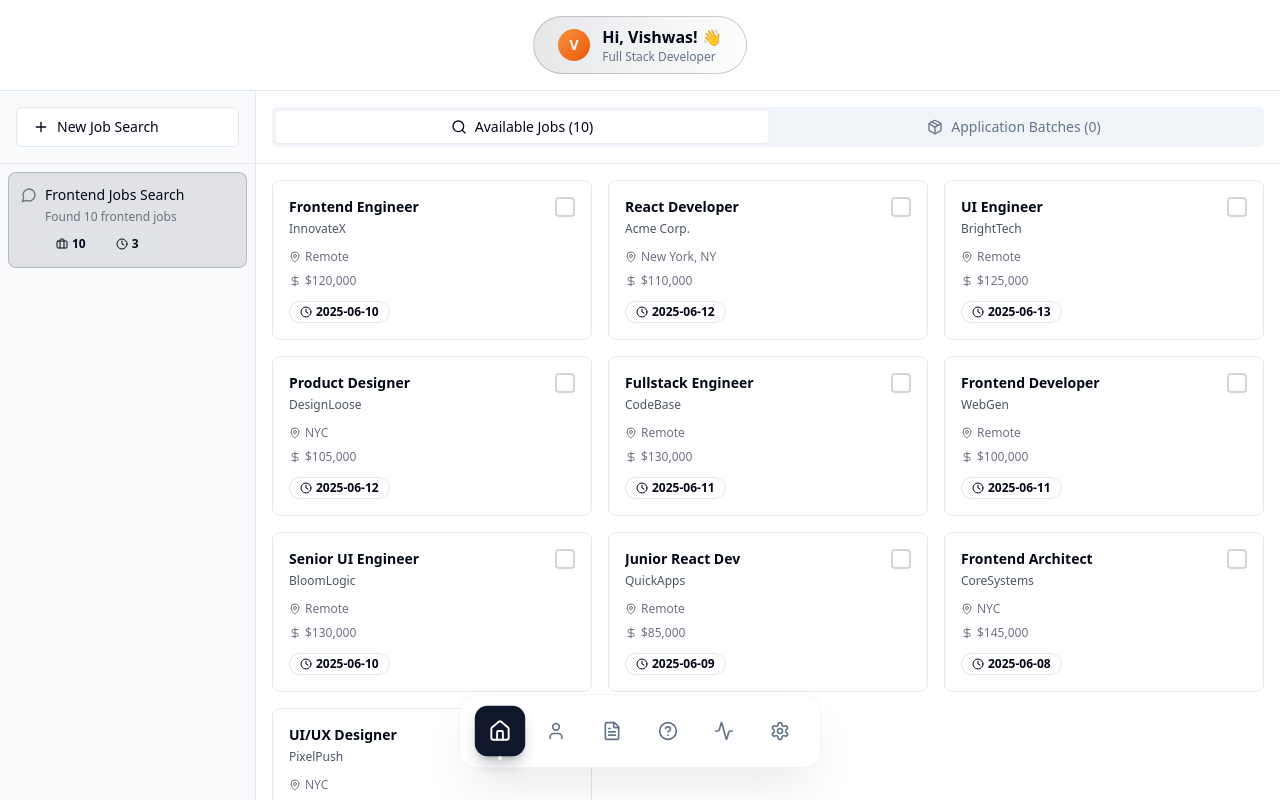
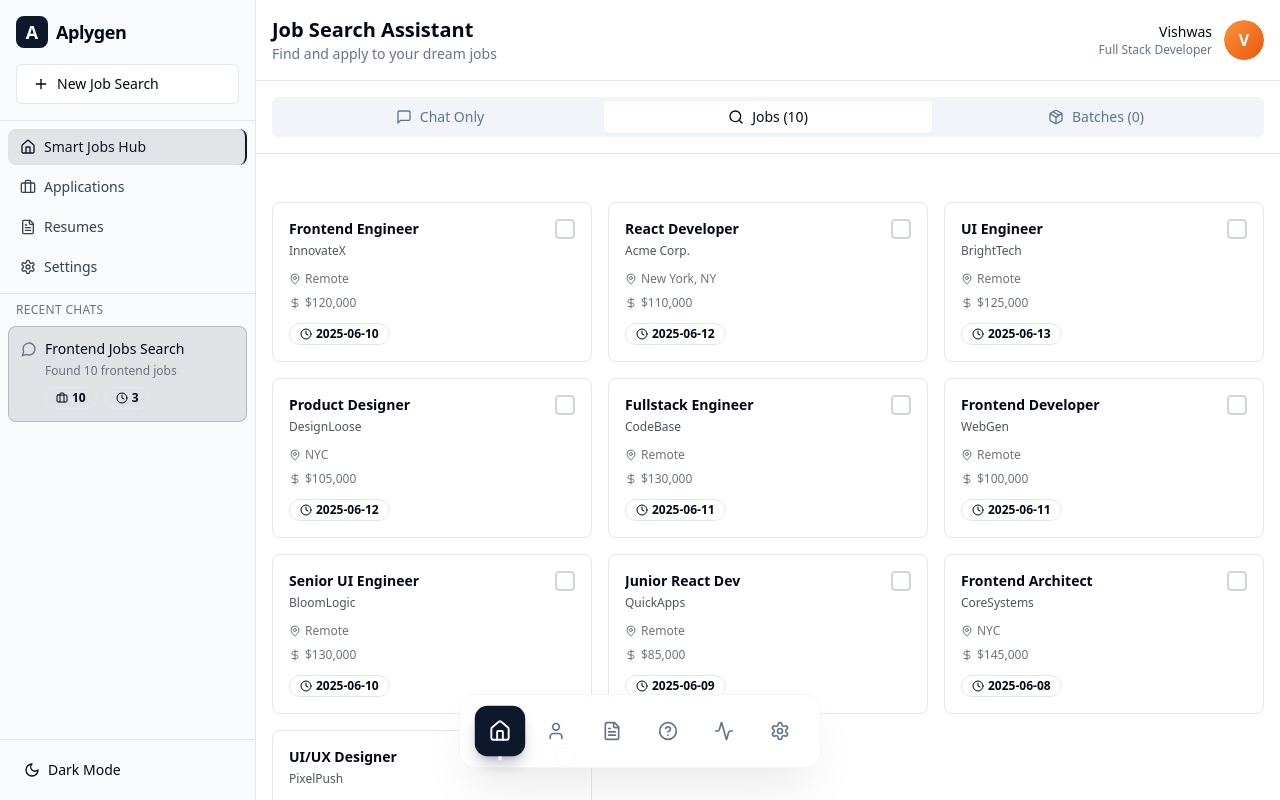
Before and after one commit to aplygen/aplygen-ui, a React (Vite) app: page / in a window 1280 px wide. Shown: the top 800 px of the page. Built offline with nearby package versions, Linux system fonts and the light colour scheme.

Commit message:
Refactor: Move navbar items to sidebar
Move navbar items to the sidebar, add a "New Job Chat" button, and place the user avatar in the top right. Add an option to view only chats in the chat section.

```diff
--- a/src/components/ChatSidebar.tsx
+++ b/src/components/ChatSidebar.tsx
@@ -2,7 +2,11 @@
 import * as React from "react";
 import { Button } from "@/components/ui/button";
 import { Badge } from "@/components/ui/badge";
-import { Plus, MessageCircle, Briefcase, Clock } from "lucide-react";
+import { Separator } from "@/components/ui/separator";
+import { Avatar, AvatarImage, AvatarFallback } from "@/components/ui/avatar";
+import { Plus, MessageCircle, Briefcase, Clock, Home, FileText, Settings, User, Moon, Sun } from "lucide-react";
+import { NavLink } from "react-router-dom";
+import { useTheme } from "next-themes";
 import { cn } from "@/lib/utils";
 
 interface ChatSession {
@@ -21,16 +25,37 @@ interface ChatSidebarProps {
   onNewSession: () => void;
 }
 
+const navItems = [
+  { title: "Smart Jobs Hub", url: "/", icon: Home },
+  { title: "Applications", url: "/applications", icon: Briefcase },
+  { title: "Resumes", url: "/resumes", icon: FileText },
+  { title: "Settings", url: "/settings", icon: Settings },
+];
+
 export const ChatSidebar: React.FC<ChatSidebarProps> = ({
   sessions,
   activeSessionId,
   onSessionSelect,
   onNewSession
 }) => {
+  const { theme, setTheme } = useTheme();
+
+  const getNavCls = ({ isActive }: { isActive: boolean }) =>
+    isActive
+      ? "bg-primary/10 text-primary font-medium border-r-2 border-primary"
+      : "hover:bg-gray-100 text-gray-700 transition-colors";
+
   return (
     <div className="w-64 bg-gray-50 border-r border-gray-200 flex flex-col h-full">
-      {/* Header */}
+      {/* Header with Logo */}
       <div className="p-4 border-b border-gray-200">
+        <div className="flex items-center gap-2 mb-4">
+          <span className="bg-primary rounded-lg w-8 h-8 flex items-center justify-center text-primary-foreground font-bold text-lg">
+            A
+          </span>
+          <span className="font-semibold text-lg tracking-tight">Aplygen</span>
+        </div>
+
         <Button
           onClick={onNewSession}
           className="w-full justify-start gap-2"
@@ -41,8 +66,31 @@ export const ChatSidebar: React.FC<ChatSidebarProps> = ({
         </Button>
       </div>
 
+      {/* Navigation Items */}
+      <div className="p-2 border-b border-gray-200">
+        <div className="space-y-1">
+          {navItems.map((item) => (
+            <NavLink
+              key={item.url}
+              to={item.url}
+              end
+              className={({ isActive }) =>
+                `flex items-center gap-2 px-3 py-2 rounded-lg text-sm transition-colors ${getNavCls({ isActive })}`
+              }
+            >
+              <item.icon className="h-4 w-4" />
+              <span>{item.title}</span>
+            </NavLink>
+          ))}
+        </div>
+      </div>
+
       {/* Chat Sessions */}
-      <div className="flex-1 overflow-y-auto p-2 space-y-1">
+      <div className="flex-1 overflow-y-auto p-2">
+        <h3 className="text-xs font-medium text-gray-500 uppercase tracking-wide mb-2 px-2">
+          Recent Chats
+        </h3>
+        <div className="space-y-1">
           {sessions.map((session) => (
             <div
               key={session.id}
@@ -53,7 +101,7 @@ export const ChatSidebar: React.FC<ChatSidebarProps> = ({
               )}
             >
               <div className="flex items-start gap-2">
-              <MessageCircle className="h-4 w-4 mt-0.5 text-gray-500" />
+                <MessageCircle className="h-4 w-4 mt-0.5 text-gray-500 flex-shrink-0" />
                 <div className="flex-1 min-w-0">
                   <h4 className="text-sm font-medium truncate">{session.name}</h4>
                   <p className="text-xs text-gray-500 truncate mt-1">{session.lastMessage}</p>
@@ -73,5 +121,19 @@ export const ChatSidebar: React.FC<ChatSidebarProps> = ({
           ))}
         </div>
       </div>
+
+      {/* Footer with Theme Toggle */}
+      <div className="p-3 border-t border-gray-200">
+        <Button
+          variant="ghost"
+          size="sm"
+          onClick={() => setTheme(theme === "dark" ? "light" : "dark")}
+          className="w-full justify-start gap-2"
+        >
+          {theme === "dark" ? <Sun className="h-4 w-4" /> : <Moon className="h-4 w-4" />}
+          {theme === "dark" ? "Light Mode" : "Dark Mode"}
+        </Button>
+      </div>
+    </div>
   );
 };
--- a/src/components/JobChatInterface.tsx
+++ b/src/components/JobChatInterface.tsx
@@ -1,10 +1,10 @@
-
 import * as React from "react";
 import { Button } from "@/components/ui/button";
 import { Input } from "@/components/ui/input";
 import { Badge } from "@/components/ui/badge";
 import { Tabs, TabsContent, TabsList, TabsTrigger } from "@/components/ui/tabs";
-import { Send, Bot, User, Search, Package } from "lucide-react";
+import { Avatar, AvatarImage, AvatarFallback } from "@/components/ui/avatar";
+import { Send, Bot, User, Search, Package, MessageSquare } from "lucide-react";
 import { cn } from "@/lib/utils";
 import { Job, JobBatch } from "@/types/batch";
 import { BatchManager } from "@/components/BatchManager";
@@ -44,6 +44,12 @@ const SAVED_FILTERS = [
   { id: 3, name: "Senior Backend", criteria: "Backend, Node.js, $120k+" },
   { id: 4, name: "UI/UX Design", criteria: "Design, Remote, $80k+" },
 ];
+
+const USER_DATA = {
+  name: "Vishwas",
+  tagline: "Full Stack Developer",
+  jobTitle: "Software Engineer"
+};
 
 export const JobChatInterface: React.FC<JobChatInterfaceProps> = ({
   jobs,
@@ -190,23 +196,86 @@ export const JobChatInterface: React.FC<JobChatInterfaceProps> = ({
 
       {/* Main Chat Area */}
       <div className="flex-1 flex flex-col">
-        {/* Tabs Component - Properly wrapping TabsContent */}
+        {/* Header with User Profile */}
+        <div className="p-4 border-b bg-white flex items-center justify-between">
+          <div className="flex-1">
+            <h1 className="text-xl font-semibold">Job Search Assistant</h1>
+            <p className="text-sm text-muted-foreground">Find and apply to your dream jobs</p>
+          </div>
+
+          {/* User Profile */}
+          <div className="flex items-center gap-3">
+            <div className="text-right hidden sm:block">
+              <p className="font-medium text-sm">{USER_DATA.name}</p>
+              <p className="text-xs text-muted-foreground">{USER_DATA.tagline}</p>
+            </div>
+            <Avatar className="h-10 w-10">
+              <AvatarImage src="" alt="Profile" />
+              <AvatarFallback className="bg-gradient-to-br from-orange-400 to-orange-600 text-white font-bold">
+                {USER_DATA.name.charAt(0)}
+              </AvatarFallback>
+            </Avatar>
+          </div>
+        </div>
+
+        {/* Tabs Component */}
         <Tabs value={activeTab} onValueChange={setActiveTab} className="flex-1 flex flex-col">
-          {/* Header with Tabs */}
+          {/* Tabs Header */}
           <div className="p-4 border-b bg-white">
-            <TabsList className="grid w-full grid-cols-2">
+            <TabsList className="grid w-full grid-cols-3">
+              <TabsTrigger value="chat" className="flex items-center gap-2">
+                <MessageSquare className="h-4 w-4" />
+                Chat Only
+              </TabsTrigger>
               <TabsTrigger value="jobs" className="flex items-center gap-2">
                 <Search className="h-4 w-4" />
-                Available Jobs ({jobs.length})
+                Jobs ({jobs.length})
               </TabsTrigger>
               <TabsTrigger value="batches" className="flex items-center gap-2">
                 <Package className="h-4 w-4" />
-                Application Batches ({batches.length})
+                Batches ({batches.length})
               </TabsTrigger>
             </TabsList>
           </div>
 
-          {/* Content Area */}
+          {/* Chat Only View */}
+          <TabsContent value="chat" className="flex-1 flex flex-col m-0 p-4">
+            <div className="flex-1 overflow-y-auto border rounded-lg p-4 bg-gray-50">
+              <div className="space-y-4">
+                {messages.map((message) => (
+                  <div key={message.id} className={cn(
+                    "flex gap-3",
+                    message.type === 'user' ? 'justify-end' : 'justify-start'
+                  )}>
+                    <div className={cn(
+                      "flex gap-3 max-w-[80%]",
+                      message.type === 'user' ? 'flex-row-reverse' : 'flex-row'
+                    )}>
+                      <div className={cn(
+                        "w-8 h-8 rounded-full flex items-center justify-center flex-shrink-0",
+                        message.type === 'user'
+                          ? 'bg-primary text-primary-foreground'
+                          : 'bg-secondary text-secondary-foreground'
+                      )}>
+                        {message.type === 'user' ? <User className="h-4 w-4" /> : <Bot className="h-4 w-4" />}
+                      </div>
+                      <div className={cn(
+                        "px-4 py-3 rounded-lg",
+                        message.type === 'user'
+                          ? 'bg-primary text-primary-foreground'
+                          : 'bg-white border shadow-sm'
+                      )}>
+                        {message.content}
+                      </div>
+                    </div>
+                  </div>
+                ))}
+                <div ref={messagesEndRef} />
+              </div>
+            </div>
+          </TabsContent>
+
+          {/* Jobs View */}
           <TabsContent value="jobs" className="flex-1 flex flex-col m-0 p-4 space-y-4">
             {/* Jobs Grid */}
             <div className="flex-1 overflow-y-auto">
@@ -223,34 +292,21 @@ export const JobChatInterface: React.FC<JobChatInterfaceProps> = ({
               </div>
             </div>
 
-            {/* Chat Messages */}
-            <div className="max-h-48 overflow-y-auto border rounded-lg p-3 bg-gray-50">
+            {/* Mini Chat Messages */}
+            <div className="max-h-32 overflow-y-auto border rounded-lg p-3 bg-gray-50">
               <div className="space-y-2">
-                {messages.map((message) => (
+                {messages.slice(-3).map((message) => (
                   <div key={message.id} className={cn(
-                    "flex gap-2",
+                    "flex gap-2 text-sm",
                     message.type === 'user' ? 'justify-end' : 'justify-start'
                   )}>
                     <div className={cn(
-                      "flex gap-2 max-w-[80%]",
-                      message.type === 'user' ? 'flex-row-reverse' : 'flex-row'
+                      "px-3 py-1 rounded-lg max-w-[70%]",
+                      message.type === 'user'
+                        ? 'bg-primary text-primary-foreground'
+                        : 'bg-white border'
                     )}>
-                      <div className={cn(
-                        "w-6 h-6 rounded-full flex items-center justify-center text-xs flex-shrink-0",
-                        message.type === 'user'
-                          ? 'bg-primary text-primary-foreground'
-                          : 'bg-secondary text-secondary-foreground'
-                      )}>
-                        {message.type === 'user' ? <User className="h-3 w-3" /> : <Bot className="h-3 w-3" />}
-                      </div>
-                      <div className={cn(
-                        "px-3 py-2 rounded-lg text-sm",
-                        message.type === 'user'
-                          ? 'bg-primary text-primary-foreground'
-                          : 'bg-white border'
-                      )}>
-                        {message.content}
-                      </div>
+                      {message.content}
                     </div>
                   </div>
                 ))}
@@ -259,6 +315,7 @@ export const JobChatInterface: React.FC<JobChatInterfaceProps> = ({
             </div>
           </TabsContent>
 
+          {/* Batches View */}
           <TabsContent value="batches" className="flex-1 m-0 p-4">
             <BatchManager
               batches={batches}
@@ -269,7 +326,7 @@ export const JobChatInterface: React.FC<JobChatInterfaceProps> = ({
           </TabsContent>
         </Tabs>
 
-        {/* Bottom Section */}
+        {/* Bottom Section - Chat Input */}
         <div className="p-4 border-t bg-white space-y-3">
           {/* Quick Filters */}
           <div className="flex flex-wrap gap-2">
--- a/src/pages/Index.tsx
+++ b/src/pages/Index.tsx
@@ -166,24 +166,7 @@ const Index = () => {
   }, [toast]);
 
   return (
-    <div className="h-screen bg-gradient-to-br from-background via-background to-accent/10 flex flex-col">
-      {/* Compact Header */}
-      <div className="flex-shrink-0 p-4 border-b bg-white/50 backdrop-blur-sm">
-        <div className="max-w-7xl mx-auto flex items-center justify-center">
-          <div className="inline-flex items-center gap-3 bg-gradient-to-r from-primary/10 to-accent/10 rounded-full px-6 py-2 border border-primary/20">
-            <div className="w-8 h-8 rounded-full bg-gradient-to-br from-orange-400 to-orange-600 flex items-center justify-center text-white font-bold text-sm">
-              {USER_DATA.name.charAt(0)}
-            </div>
-            <div>
-              <p className="font-semibold">Hi, {USER_DATA.name}! 👋</p>
-              <p className="text-xs text-muted-foreground">{USER_DATA.tagline}</p>
-            </div>
-          </div>
-        </div>
-      </div>
-
-      {/* Main Chat Interface */}
-      <div className="flex-1 min-h-0">
+    <div className="h-screen bg-background">
       <JobChatInterface
         jobs={availableJobs}
         batches={batches}
@@ -195,7 +178,6 @@ const Index = () => {
         setSearch={setSearch}
       />
     </div>
-    </div>
   );
 };
 
```
Lines whose indentation alone changed are shown as unchanged.
